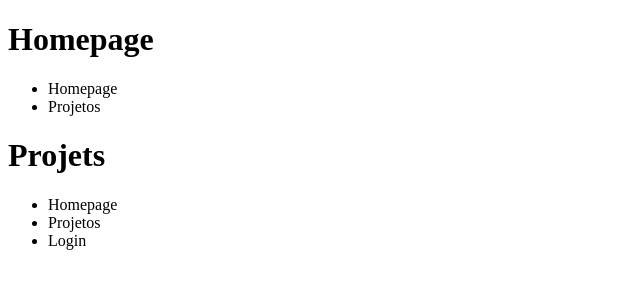
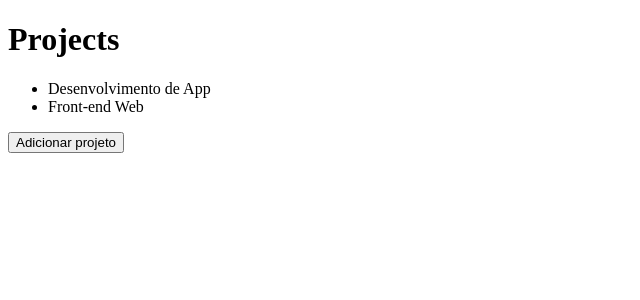
Before and after one commit to victorgcampanella/bootcamp11, a React app in the folder frontend/: page / in a window 1280 px wide. Shown: the top 300 px of the page, without its empty margins (0-640 px from the left). Built offline with nearby package versions, Linux system fonts and the light colour scheme.

Commit message:
estado e imutabilidade

```diff
--- a/frontend/src/App.js
+++ b/frontend/src/App.js
@@ -1,23 +1,24 @@
-import React from 'react'
+import React, {useState} from 'react'
 
 import Header from './components/Header'
 
 function App() {
+  const [projects, setProjects] = useState(['Desenvolvimento de App', 'Front-end Web'])
+
+  function handleAddProject() {
+    // projects.push(`Novo projeto ${Date.now()}`)
+    setProjects([...projects, `Novo projeto ${Date.now()}`])
+    console.log(projects)
+  }
+
   return (
     <>
-      <Header title="Homepage">
-        <ul>
-          <li>Homepage</li>
-          <li>Projetos</li>
-        </ul>
-      </Header>
-      <Header title="Projets">
-        <ul>
-          <li>Homepage</li>
-          <li>Projetos</li>
-          <li>Login</li>
-        </ul>
-      </Header>
+      <Header title="Projects"/>
+      <ul>
+        {projects.map(project => <li key={project}>{project}</li>)}
+      </ul>
+
+      <button type="button" onClick={handleAddProject}>Adicionar projeto</button>
     </>
   )
 }
--- a/frontend/src/components/Header.js
+++ b/frontend/src/components/Header.js
@@ -1,10 +1,9 @@
 import React from 'react'
 
-function Header({title, children}) {
+function Header({title}) {
   return (
     <header>
       <h1>{title}</h1>
-      {children}
     </header>
   )
 }
```
